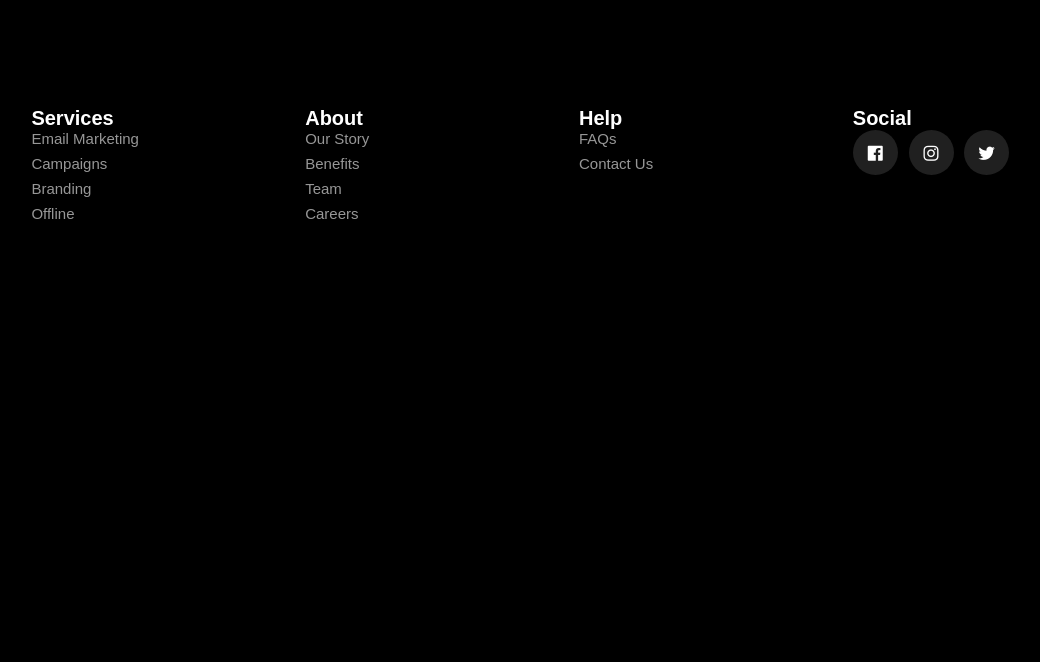
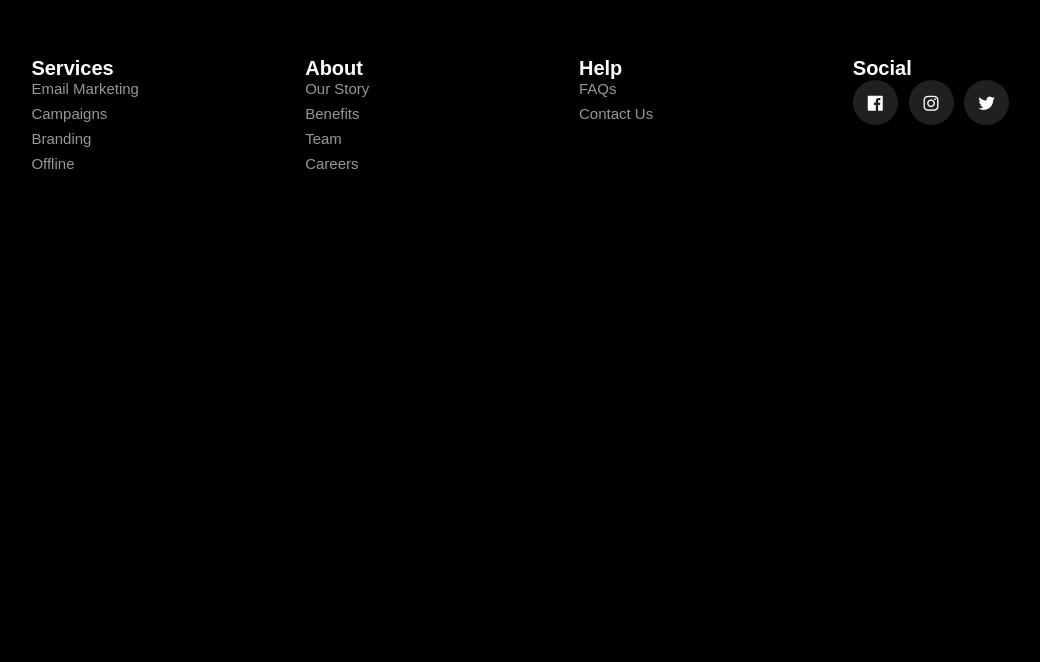
Before and after one commit to Anirban257/Anirban-projects, a plain HTML site: page index.html in a window 1280 px wide. Shown: the part 2958-3620 px from the top of the page, without its empty margins (71-1111 px from the left). Drawn offline with nearby package versions, Linux system fonts and the light colour scheme.

Commit message:
Update style.css

```diff
--- a/style.css
+++ b/style.css
@@ -350,7 +350,7 @@ header.sticky{
     bottom: 0;
     width: 100%;
     background-color: var(--bg-color);
-    margin-top: -600px;
+    margin-top: -650px;
 }
 .footer-box{
     display: flex;
```
